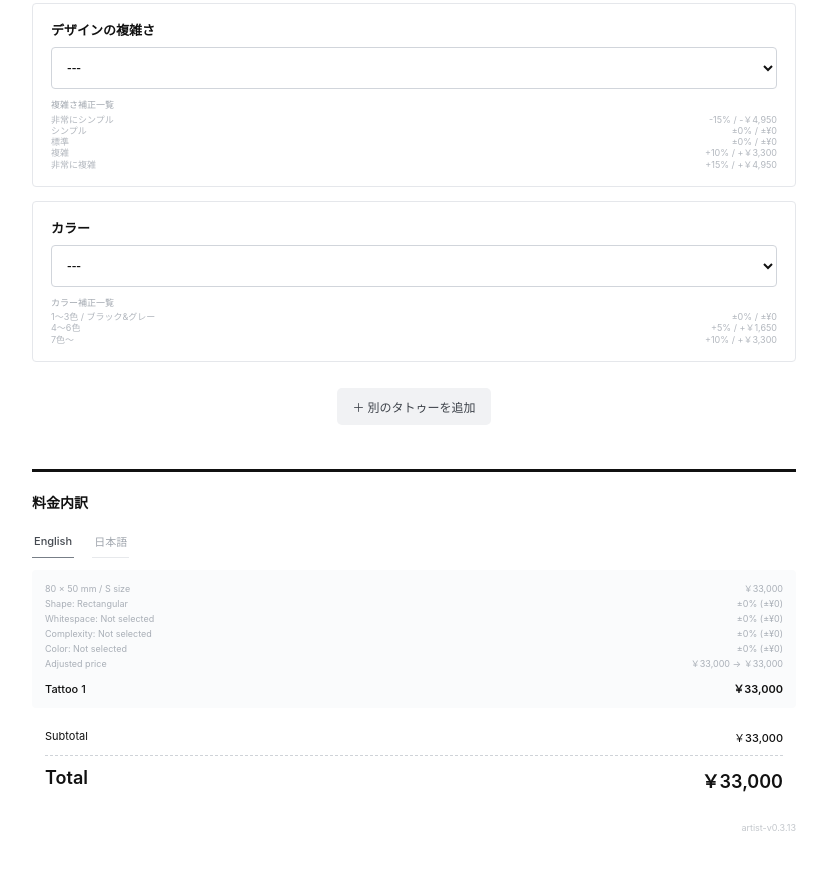
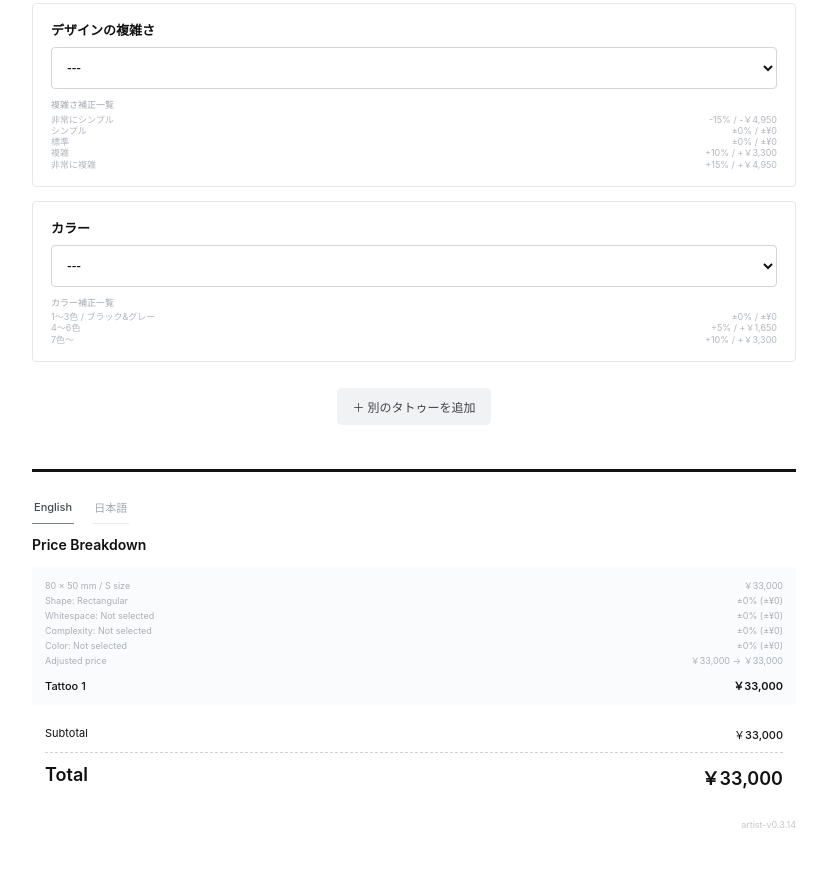
Before and after one commit to mea-tattoo/price-simulator, a plain HTML site: page artist.html in a window 1280 px wide. Shown: the part 664-1533 px from the top of the page, without its empty margins (226-1053 px from the left). Drawn offline with Linux system fonts and the light colour scheme.

Commit message:
Move breakdown heading below language tabs

```diff
--- a/artist.html
+++ b/artist.html
@@ -80,13 +80,13 @@ select{width:100%;font-size:14px;border:1px solid #d1d5db;border-radius:4px;back
 <div id="tattoos"></div>
 
 <section class="summary">
-  <h2>料金内訳</h2>
   <div class="summary-tabs" role="tablist" aria-label="料金内訳の言語">
     <button id="summaryTabEn" class="summary-tab" type="button" role="tab" aria-selected="true" aria-controls="summaryPanelEn">English</button>
     <button id="summaryTabJa" class="summary-tab" type="button" role="tab" aria-selected="false" aria-controls="summaryPanelJa">日本語</button>
   </div>
   <div class="summary-panels">
     <section id="summaryPanelEn" class="summary-language" lang="en" role="tabpanel" aria-labelledby="summaryTabEn">
+      <h2>Price Breakdown</h2>
       <div id="summaryRowsEn"></div>
       <div class="summary-totals">
         <div class="sum-row"><span>Subtotal</span><strong id="subtotalEn">¥--,---</strong></div>
@@ -95,6 +95,7 @@ select{width:100%;font-size:14px;border:1px solid #d1d5db;border-radius:4px;back
       </div>
     </section>
     <section id="summaryPanelJa" class="summary-language" lang="ja" role="tabpanel" aria-labelledby="summaryTabJa" hidden>
+      <h2>料金内訳</h2>
       <div id="summaryRowsJa"></div>
       <div class="summary-totals">
         <div class="sum-row"><span>小計</span><strong id="subtotalJa">¥--,---</strong></div>
@@ -105,7 +106,7 @@ select{width:100%;font-size:14px;border:1px solid #d1d5db;border-radius:4px;back
   </div>
 </section>
 
-<div class="version">artist-v0.3.13</div>
+<div class="version">artist-v0.3.14</div>
 </main>
 
 <template id="tattooTemplate">
```
